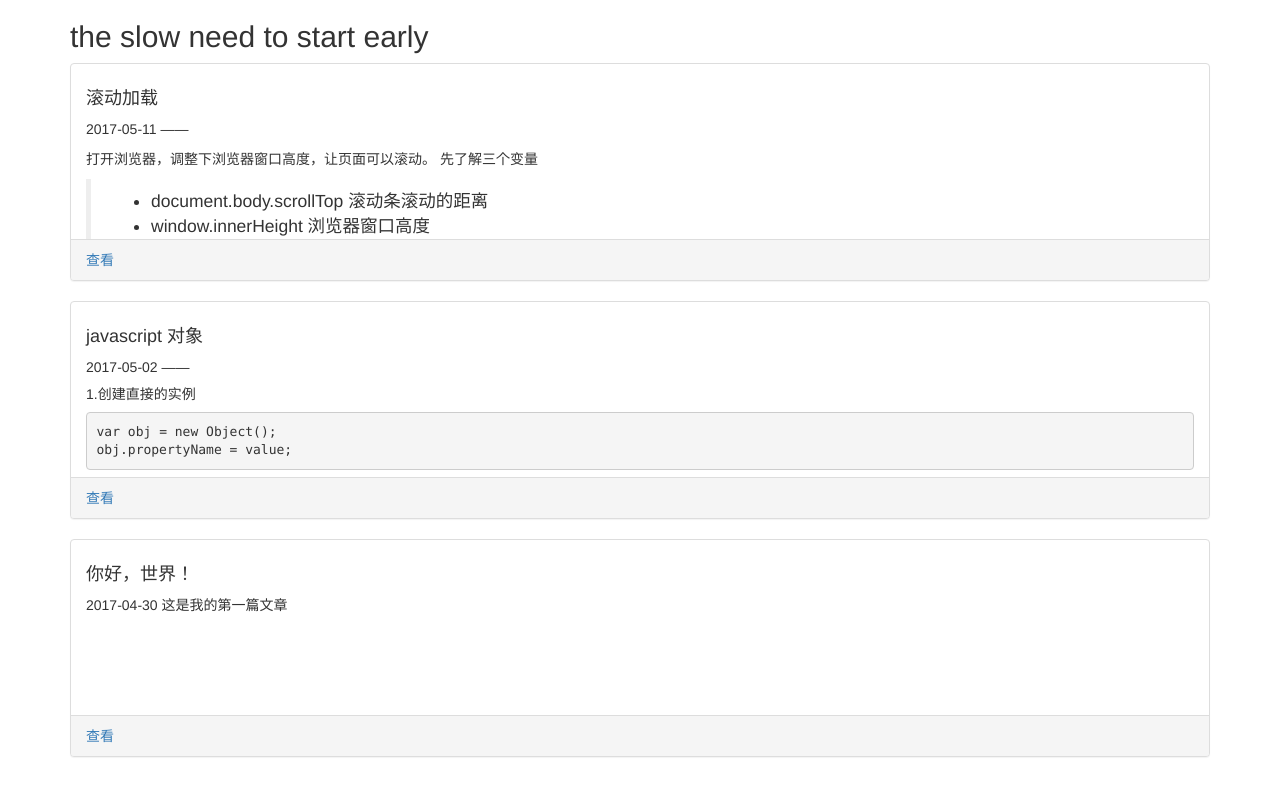
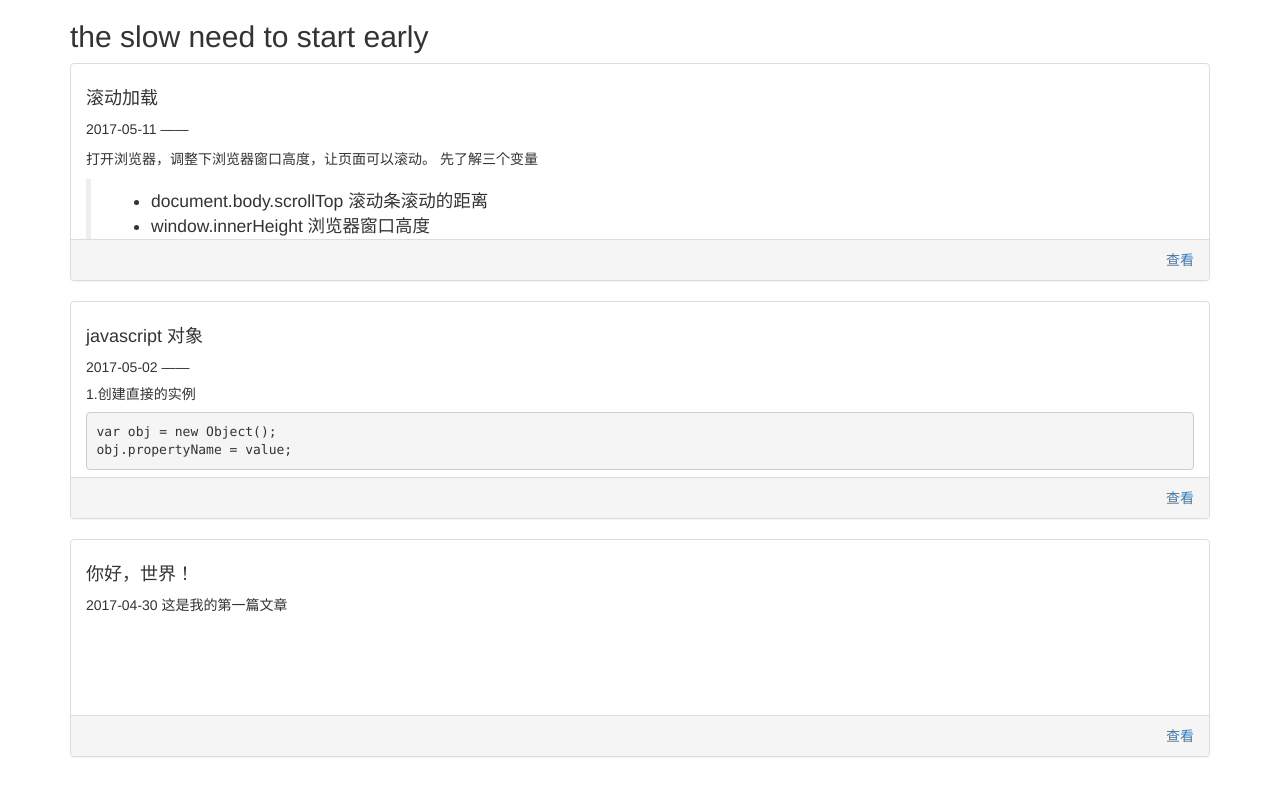
Before and after one commit to whailon/whailon.github.io, a Jekyll site: the page built from index.html, in a window 1280 px wide. Shown: the top 796 px of the page. Built offline with Jekyll 4.4.1, drawn with Linux system fonts in a browser that asks for light colours.

Commit message:
查看按钮右对齐方便点击

```diff
--- a/index.html
+++ b/index.html
@@ -9,7 +9,7 @@ title: the slow need to start early
     <div class="panel-body">
       {{ post.content }}
     </div>
-    <div class="panel-footer">
+    <div class="panel-footer text-right">
       <a href="{{ site.baseurl }}{{ post.url }}">查看</a>
     </div>
   </div>
```
